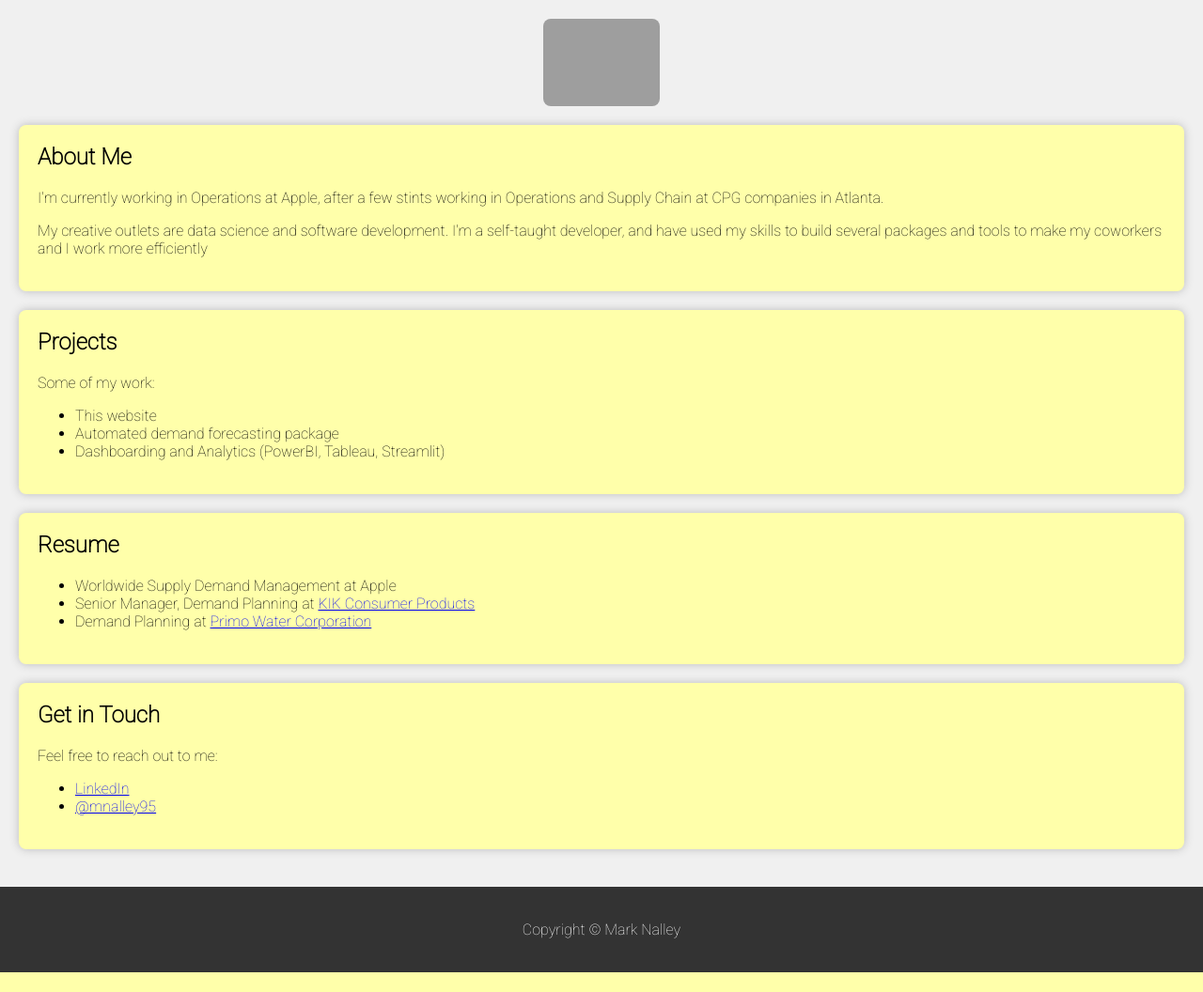
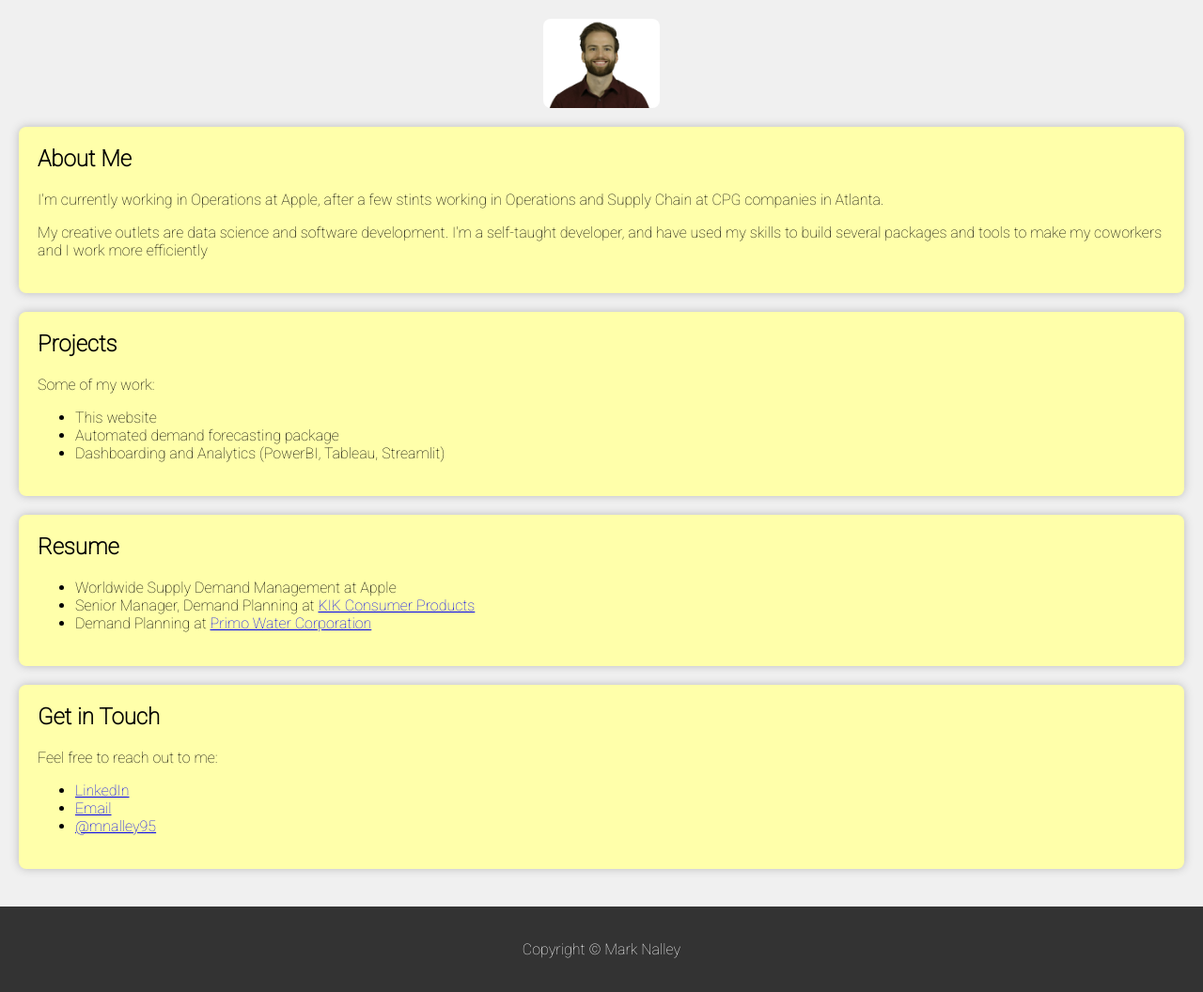
Before and after one commit to mnalley95/website_django, a Django app: page / in a window 1280 px wide. Shown: the part 123-1179 px from the top of the page at 94% size. Before the commit the page ends 1158 px from the top, so only its background shows below. Run offline with Django 4.2, Linux system fonts and the light colour scheme; some libraries are stand-ins or nearby versions; grey boxes are pictures that could not be loaded.

Commit message:
change directory structure

```diff
--- a/mysite/index/templates/index/index.html
+++ b/mysite/index/templates/index/index.html
@@ -26,7 +26,7 @@
     </header>
     <main>
         {% load static %}
-        <img src="{% static 'index/headshot.jpg' %}" alt="My image">
+        <img src="{% static 'index/images/headshot.jpg' %}" alt="My image">
         <section id="about">
             <h2>About Me</h2>
             <p>I'm currently working in Operations at Apple, after a few stints working in Operations and Supply Chain
@@ -62,10 +62,16 @@
                             class="badge-base__link LI-simple-link"
                             href="https://www.linkedin.com/in/marknalley?trk=profile-badge">LinkedIn</a></div>
                 </li>
+
+                <li>
+                    <a href="mailto:mnalley95@gmail.com">Email</a>
+                </li>
+
                 <li>
                     <a class="github-button" href="https://github.com/mnalley95" data-show-count="true"
                         aria-label="Follow @your-username on GitHub">@mnalley95</a>
                 </li>
+
             </ul>
 
 
```
